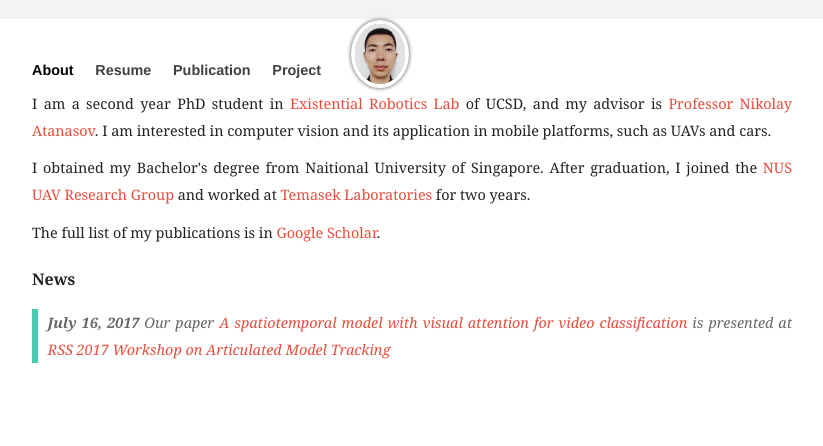
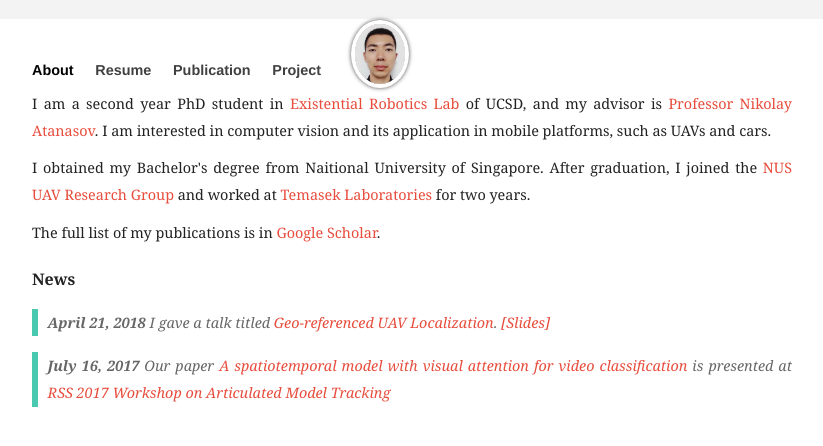
Before and after one commit to moshanATucsd/moshanATucsd.github.io, a Jekyll site: the page built from index.html, in a window 1280 px wide. Shown: the top 446 px of the page, without its empty margins (228-1051 px from the left). Built offline with Jekyll 4.4.1, drawn with Linux system fonts in a browser that asks for light colours; nearby versions of some CDN libraries.

Commit message:
add slides

```diff
--- a/_includes/news.html
+++ b/_includes/news.html
@@ -2,6 +2,16 @@
     <div class="post-recents-in-index">
         <strong>News</strong>
     </div>
+
+    <blockquote>
+        <ul>
+            <p>
+            <strong>April 21, 2018</strong>
+            I gave a talk titled <a href="https://mp.weixin.qq.com/s?__biz=MzI5MTM1MTQwMw==&mid=2247495494&idx=1&sn=3985e836961d867ec6d209ef0f3c5418&chksm=ec135142db64d854eb17cc77e0a36c748f70f01bf20858b773a9265fec43d8cdf098ae0a0ae9&mpshare=1&scene=1&srcid=0421tqrzOaIUI6uuQgiWIIED&key=aafcc26aeb20c9fbb3d67175d5f0bc7f992ba809e62e96790463e97566ec881b39b06f427370ff4aa135e36310929e2f2e6af14ba4c5c09b8b9611e8e9fded163830b91f7ce7b15393eafcce8d20d94e&ascene=0&uin=MTM2MjY2NjQ2Mg%3D%3D&devicetype=iMac+MacBookPro13%2C3+OSX+OSX+10.13.1+build(17B48)&version=12020810&nettype=WIFI&lang=zh_CN&fontScale=100&pass_ticket=sI2SLy9M57TivtoXbP68z0KPe%2FSoDf0%2FBf8FRzCgTo09HbWErGfvuJ3PUbyjgUEU">Geo-referenced UAV Localization</a>. <a href="/pdfs/presentation/Geo-referenced UAV Localization.pdf">[Slides]</a>
+            </p>
+        </ul>
+    </blockquote>
+
     <blockquote>
         <ul>
             <p>
```
Also changed, not shown: 3 other files.
